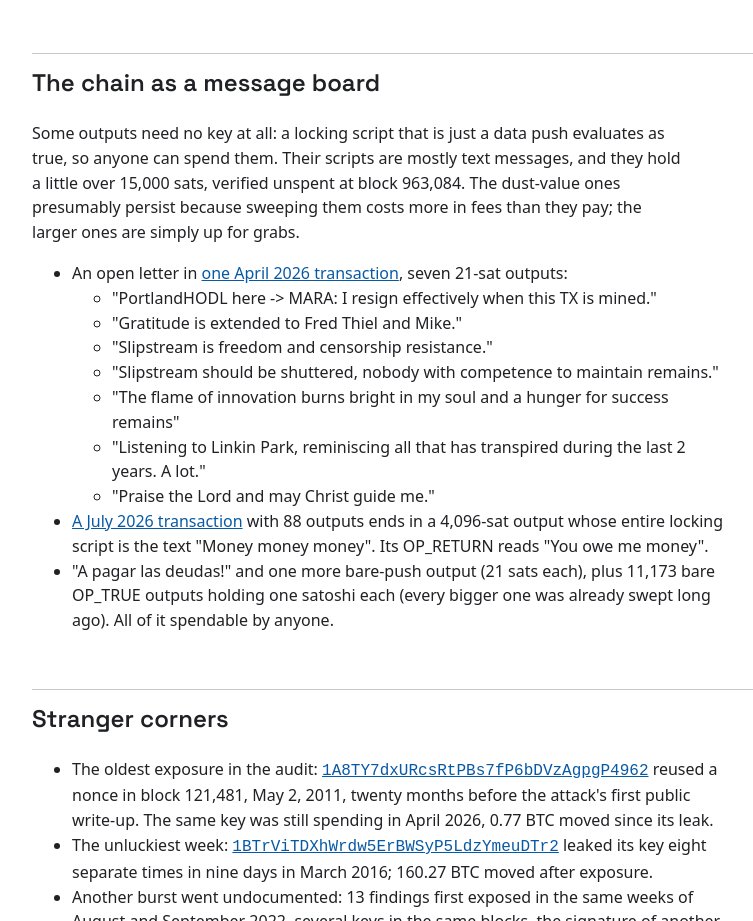
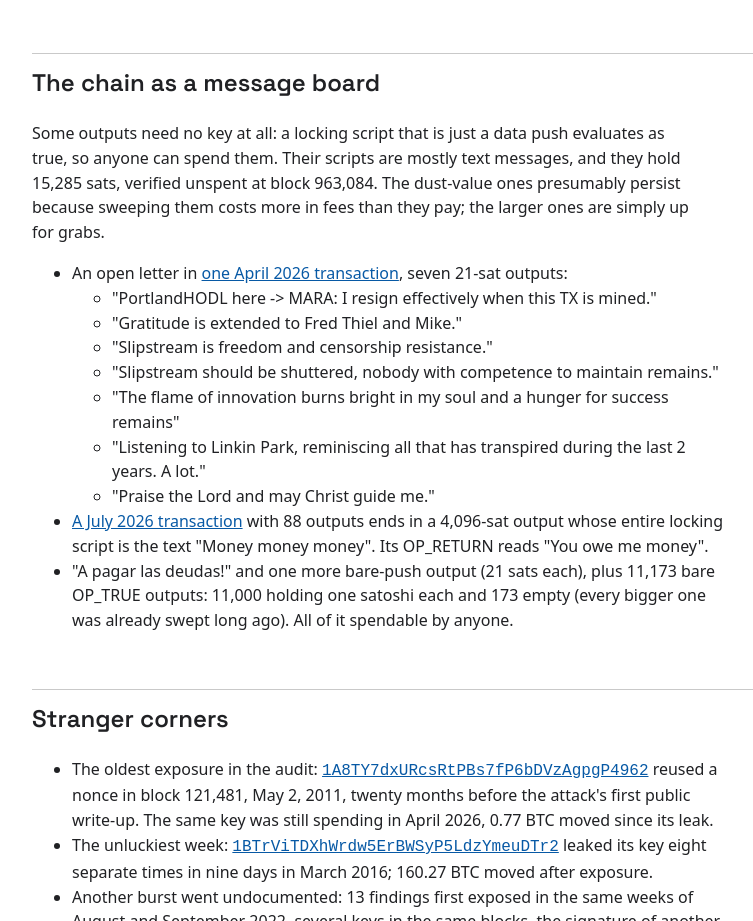
Before and after one commit to stutxo/pwnd.money, a plain HTML site: page article.html in a window 1280 px wide. Shown: the part 3420-4341 px from the top of the page, without its empty margins (16-769 px from the left). Drawn offline with Linux system fonts and the light colour scheme.

Commit message:
Show exact 15,285-sat total for bare-push outputs, add summary stat

```diff
--- a/article.html
+++ b/article.html
@@ -227,8 +227,8 @@
   <section aria-labelledby="s-messages">
     <h2 id="s-messages">The chain as a message board</h2>
     <p>Some outputs need no key at all: a locking script that is just a data push evaluates as
-      true, so anyone can spend them. Their scripts are mostly text messages, and they hold a
-      little over 15,000 sats, verified unspent at block 963,084. The dust-value ones presumably persist
+      true, so anyone can spend them. Their scripts are mostly text messages, and they hold
+      15,285 sats, verified unspent at block 963,084. The dust-value ones presumably persist
       because sweeping them costs more in fees than they pay; the larger ones are simply up for
       grabs.</p>
     <ul>
@@ -251,8 +251,8 @@
         July 2026 transaction</a> with 88 outputs ends in a 4,096-sat output whose entire locking
         script is the text "Money money money". Its OP_RETURN reads "You owe me money".</li>
       <li>"A pagar las deudas!" and one more bare-push output (21 sats each), plus 11,173 bare
-        OP_TRUE outputs holding one satoshi each (every bigger one was already swept long ago).
-        All of it spendable by anyone.</li>
+        OP_TRUE outputs: 11,000 holding one satoshi each and 173 empty (every bigger one was
+        already swept long ago). All of it spendable by anyone.</li>
     </ul>
   </section>
 
```
Also changed, not shown: index.html (+5 -4 lines).
